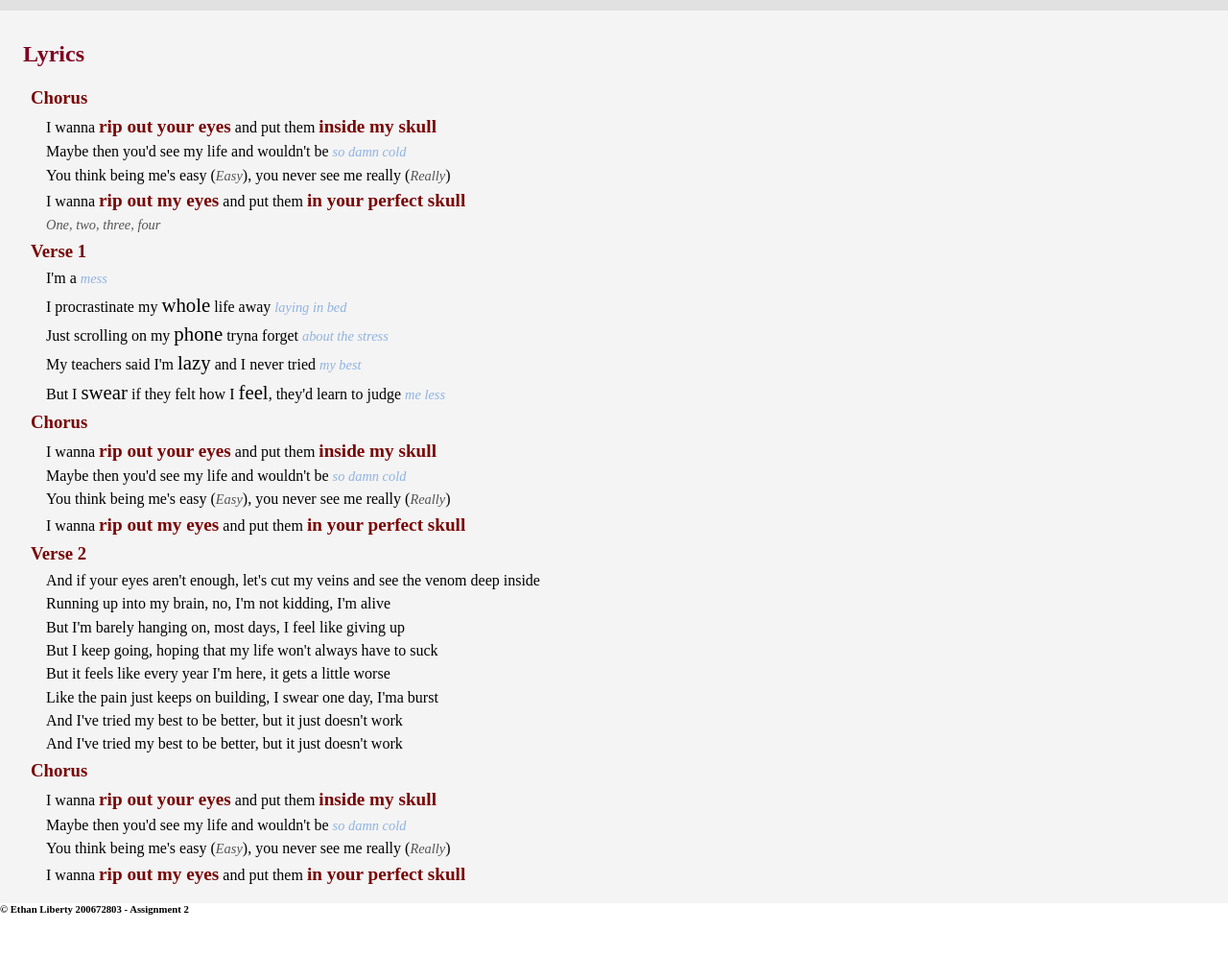
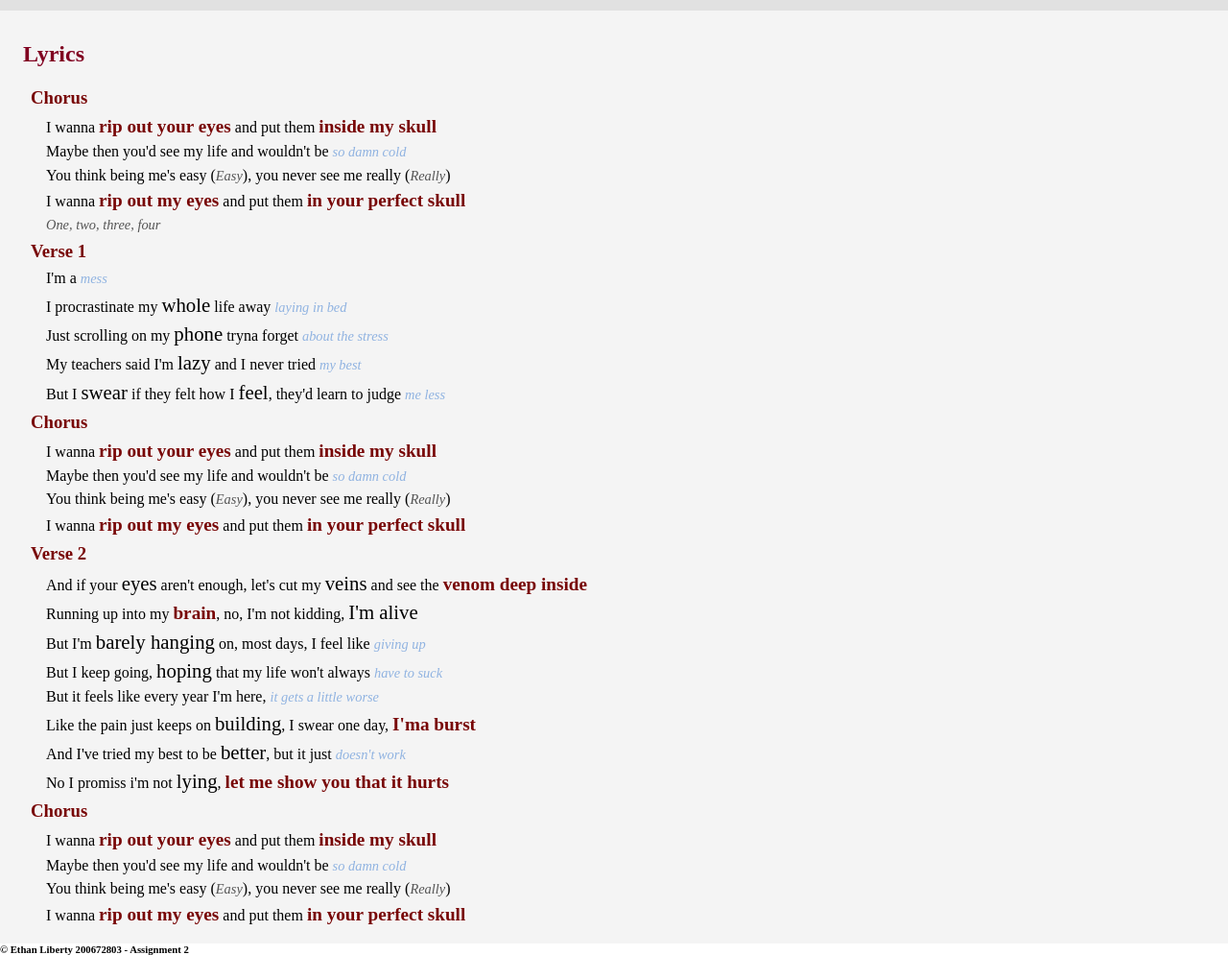
Before and after one commit to Paltrove21/HTMLFall2026, a plain HTML site: page Assignments/Assignment-2/index.html in a window 1280 px wide. Shown: the part 90-1085 px from the top of the page at 96% size. Before the commit the page ends 1043 px from the top, so only its background shows below. Drawn offline with Linux system fonts and the light colour scheme; a web font is replaced by a local one.

Commit message:
Verse 2 edits to empfases

```diff
--- a/Assignments/Assignment-2/index.html
+++ b/Assignments/Assignment-2/index.html
@@ -65,14 +65,14 @@
             <section>
                 <div>
                     <h3>Verse 2</h3>
-                    <p>And if your eyes aren't enough, let's cut my veins and see the venom deep inside</p>
-                    <p>Running up into my brain, no, I'm not kidding, I'm alive</p>
-                    <p>But I'm barely hanging on, most days, I feel like giving up</p>
-                    <p>But I keep going, hoping that my life won't always have to suck</p>
-                    <p>But it feels like every year I'm here, it gets a little worse</p>
-                    <p>Like the pain just keeps on building, I swear one day, I'ma burst</p>
-                    <p>And I've tried my best to be better, but it just doesn't work</p>
-                    <p>And I've tried my best to be better, but it just doesn't work</p>
+                    <p>And if your <abbr class="bolder">eyes</abbr> aren't enough, let's cut my <abbr class="bolder">veins</abbr> and see the <abbr class="deep">venom deep inside</abbr></p>
+                    <p>Running up into my <abbr class="deep">brain</abbr>, no, I'm not kidding, <abbr class="bolder">I'm alive</abbr></p>
+                    <p>But I'm <abbr class="bolder">barely hanging</abbr> on, most days, I feel like <abbr class="smooth">giving up</abbr></p>
+                    <p>But I keep going, <abbr class="bolder">hoping</abbr> that my life won't always <abbr class="smooth">have to suck</abbr></p>
+                    <p>But it feels like every year I'm here, <abbr class="smooth">it gets a little worse</abbr></p>
+                    <p>Like the pain just keeps on <abbr class="bolder">building</abbr>, I swear one day, <abbr class="deep">I'ma burst</abbr></p>
+                    <p>And I've tried my best to be <abbr class="bolder">better</abbr>, but it just <abbr class="smooth">doesn't work</abbr></p>
+                    <p>No I promiss i'm not <abbr class="bolder">lying</abbr>, <abbr class="deep">let me show you that it hurts</abbr></p>
                 </div>
             </section>
 
```
